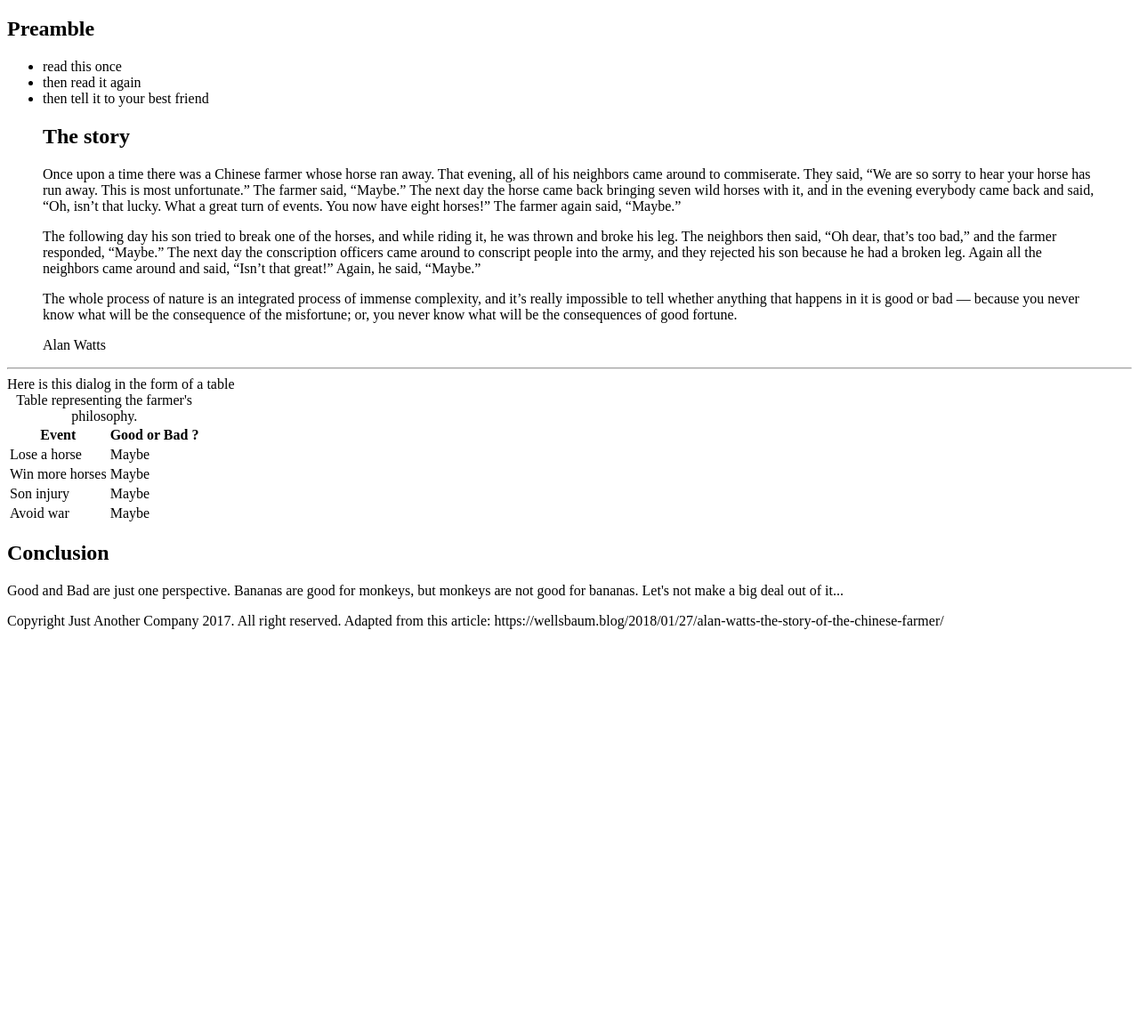
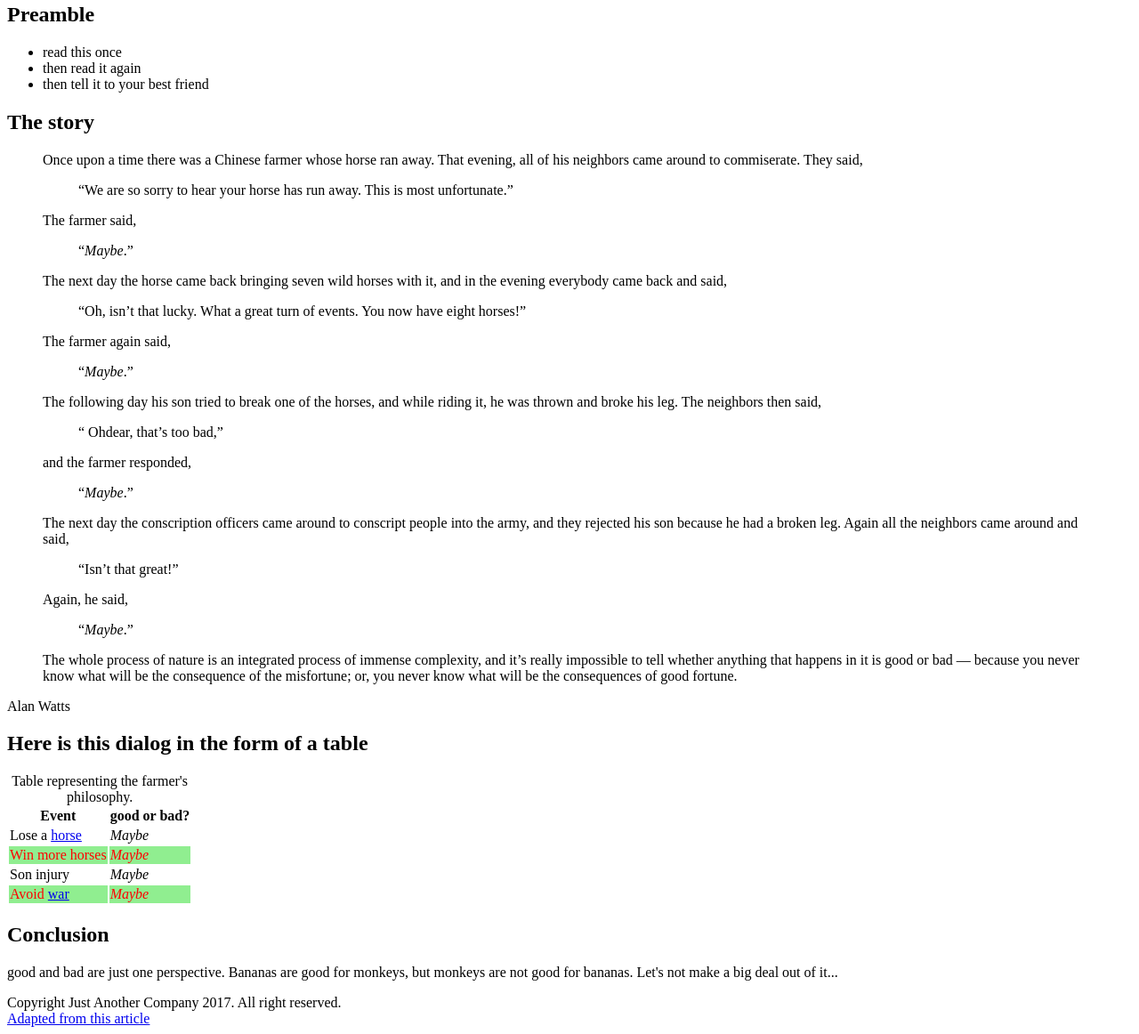
Before and after one commit to llyllyra/the-chinese-farmer, a plain HTML site: page index.html in a window 1280 px wide. Shown: the part 419-1581 px from the top of the page at 89% size. Before the commit the page ends 1134 px from the top, so only its background shows below. Drawn offline with Linux system fonts and the light colour scheme.

Commit message:
ajout balise

```diff
--- a/css/style.css
+++ b/css/style.css
@@ -0,0 +1,9 @@
+tr:nth-child(even)
+{
+  color: red;
+  background: lightgreen;
+}
+
+p{
+    font-family: serif;
+}
--- a/index.html
+++ b/index.html
@@ -5,14 +5,15 @@
     <meta http-equiv="X-UA-Compatible" content="IE=edge">
     <meta name="viewport" content="width=device-width, initial-scale=1.0">
     <title>The chinese farmer</title>
+    <link rel="stylesheet" href="css/style.css">
 </head>
 <body>
    <header>
        <h1>The Story of the Chinese Farmer</h1>
-        <p><time datetime="2016-05-11">
-            11 may 2016
-        </time>, Alexandre Gorius</p>
-        <img src="https://cdn-images-1.medium.com/max/1000/1*2PCmLZyzQaF2pyKYkSTFpA.jpeg " alt="image d'un homme qui tient un tuyaux pour asperger le couloir">
+        <figure>
+            <img src="https://cdn-images-1.medium.com/max/1000/1*2PCmLZyzQaF2pyKYkSTFpA.jpeg" alt="">
+            <figcaption><time datetime="2016-05-11">11 may 2016</time>, Alexandre Gorius</figcaption>
+        </figure>
    </header>
    <main>
        <section>
@@ -23,22 +24,21 @@
                <li>then tell it to your best friend</li>
            </ul>
        </section>
+       <section>
+           <h2> The story</h1>
             <blockquote>
-            <h2>The story</h2>
                 <p>
-                Once upon a time there was a Chinese farmer whose horse ran away. That evening, all of his neighbors came around to commiserate. They said, “We are so sorry to hear your horse has run away. This is most unfortunate.” The farmer said, “Maybe.” The next day the horse came back bringing seven wild horses with it, and in the evening everybody came back and said, “Oh, isn’t that lucky. What a great turn of events. You now have eight horses!” The farmer again said, “Maybe.”
+                    Once upon a time there was a Chinese farmer whose horse ran away. That evening, all of his neighbors came around to commiserate. They said, <blockquote>“We are so sorry to hear your horse has run away. This is most unfortunate.”</blockquote> The farmer said, <blockquote>“<em>Maybe</em>.”</blockquote> The next day the horse came back bringing seven wild horses with it, and in the evening everybody came back and said, <blockquote>“Oh, isn’t that lucky. What a great turn of events. You now have eight horses!”</blockquote> The farmer again said, <blockquote>“<em>Maybe</em>.”</blockquote>
                 </p>
                 <p>
-                The following day his son tried to break one of the horses, and while riding it, he was thrown and broke his leg. The neighbors then said, “Oh dear, that’s too bad,” and the farmer responded, “Maybe.” The next day the conscription officers came around to conscript people into the army, and they rejected his son because he had a broken leg. Again all the neighbors came around and said, “Isn’t that great!” Again, he said, “Maybe.”
+                    The following day his son tried to break one of the horses, and while riding it, he was thrown and broke his leg. The neighbors then said, <blockquote>“ Ohdear, that’s too <span class="bad"></span>bad</span>,”</blockquote> and the farmer responded, <blockquote>“<em>Maybe</em>.”</blockquote> The next day the conscription officers came around to conscript people into the army, and they rejected his son because he had a broken leg. Again all the neighbors came around and said, <blockquote>“Isn’t that great!”</blockquote> Again, he said, <blockquote>“<em>Maybe</em>.”</blockquote>
                 </p>
-            <p>
-                The whole process of nature is an integrated process of immense complexity, and it’s really impossible to tell whether anything that happens in it is good or bad — because you never know what will be the consequence of the misfortune; or, you never know what will be the consequences of good fortune.
-            </p>
+                <p>The whole process of nature is an integrated process of immense complexity, and it’s really impossible to tell whether anything that happens in it is <span class="good">good</span> or <span class="bad">bad</span> — because you never know what will be the consequence of the misfortune; or, you never know what will be the consequences of <span class="good">good</span> fortune.</p>
+            </blockquote>
             Alan Watts
-        </blockquote>
-        <hr>
+       </section>
        <section>
-            Here is this dialog in the form of a table
+           <h2>Here is this dialog in the form of a table</h2>
            <table>
                <caption>
                 Table representing the farmer's philosophy.
@@ -46,37 +46,37 @@
                <thead>
                    <tr>
                        <th>Event</th>
-                        <th>Good or Bad ?</th>
+                       <th><span>good</span> or <span>bad</span>?</th>
                    </tr>
                </thead>
                <tbody>
                    <tr>
-                        <td>Lose a horse</td>
-                        <td>Maybe</td>
+                       <td>Lose a <a href="https://fr.wikipedia.org/wiki/Horse" title="horse" target="_blank">horse</a></td>
+                       <td><em>Maybe</em></td>
                    </tr>
                    <tr>
                        <td>Win more horses</td>
-                        <td>Maybe</td>
+                       <td><em>Maybe</em></td>
                    </tr>
                    <tr>
                        <td>Son injury </td>
-                        <td>Maybe</td>
+                       <td><em>Maybe</em></td>
                    </tr>
                    <tr>
-                        <td>Avoid war</td>
-                        <td>Maybe</td>
+                       <td>Avoid <a href="https://fr.wikipedia.org/wiki/War" title="war" target="_blank">war</a></td>
+                       <td><em>Maybe</em></td>
                    </tr>
                </tbody>
            </table>
        </section>
        <section>
            <h2>Conclusion</h2>
-            <p>Good and Bad are just one perspective. Bananas are good for monkeys, but monkeys are not good for bananas. Let's not make a big deal out of it...</p>
+           <p> <span class="good">good</span> and <span class="bad">bad</span> are just one perspective. Bananas are <span class="good">good</span> for monkeys, but monkeys are not <span class="good">good</span> for bananas. Let's not make a big deal out of it...</p>
        </section>
    </main>
    <footer>
-        Copyright Just Another Company 2017. All right reserved. Adapted from this article: https://wellsbaum.blog/2018/01/27/alan-watts-the-story-of-the-chinese-farmer/
+    Copyright Just Another Company 2017. All right reserved. <br>
+    <a href="https://wellsbaum.blog/2018/01/27/alan-watts-the-story-of-the-chinese-farmer/" title="Lien de l'article" target="_blank">Adapted from this article </a>
    </footer>
-
 </body>
 </html>
```
Lines whose indentation alone changed are shown as unchanged.
